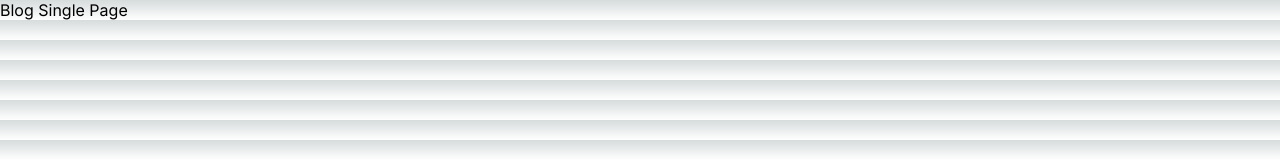
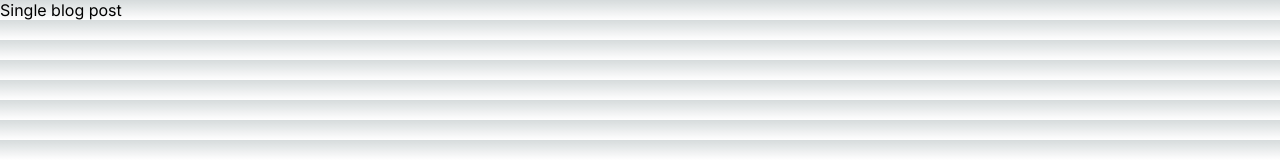
Before and after one commit to learnhubmk/app, a Next.js app: page /blog/1 in a window 1280 px wide. Shown: the top 160 px of the page. Built offline with nearby package versions, Linux system fonts and the light colour scheme.

Commit message:
updated setup routing

```diff
--- a/app/(website)/blog/[...slug]/page.tsx
+++ /dev/null
@@ -1,5 +0,0 @@
-const BlogSinglePage = () => {
-  return <div>Blog Single Page</div>;
-};
-
-export default BlogSinglePage;
--- /dev/null
+++ b/app/blog/[slug]/page.tsx
@@ -0,0 +1,5 @@
+const SingleBlogPost = () => {
+  return <div>Single blog post</div>;
+};
+
+export default SingleBlogPost;
--- a/app/(auth)/login/page.tsx
+++ b/app/login/page.tsx
@@ -1,5 +1,5 @@
 const Login = () => {
-  return <div>Login</div>;
+  return <div>LogIn</div>;
 };
 
 export default Login;
--- a/app/(website)/(home)/page.tsx
+++ b/app/page.tsx
@@ -1,4 +1,4 @@
-import styles from "../../page.module.scss";
+import styles from "./page.module.scss";
 
 export default function Home() {
   return (
```
Also changed, not shown: app/admin-dashboard/page.tsx (renamed from app/(admin)/admin-dashboard/page.tsx), app/blog/page.tsx (renamed from app/(website)/blog/page.tsx), app/member-dashboard/page.tsx (renamed from app/(platform)/member-dashboard/page.tsx), app/signup/page.tsx (renamed from app/(auth)/signup/page.tsx).
